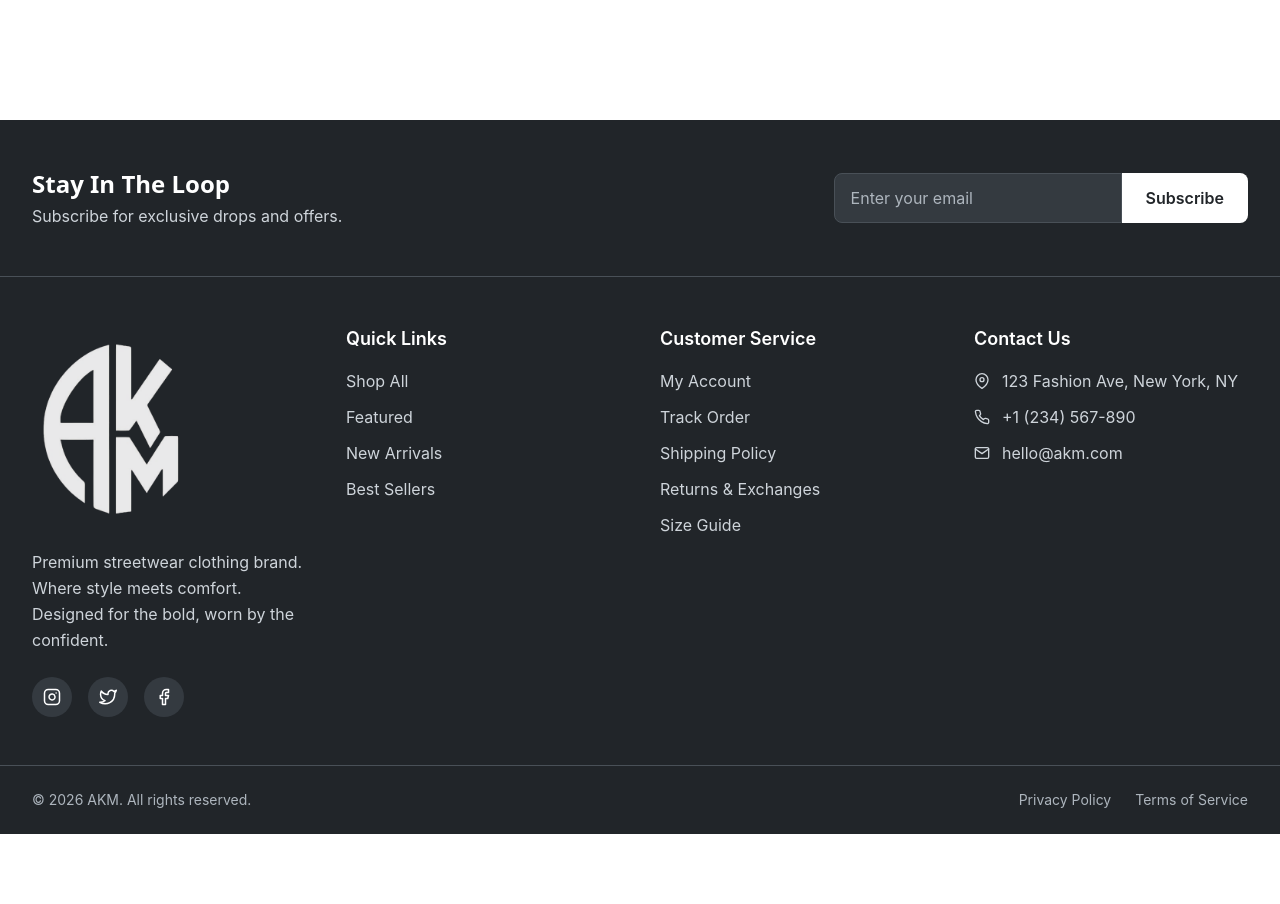
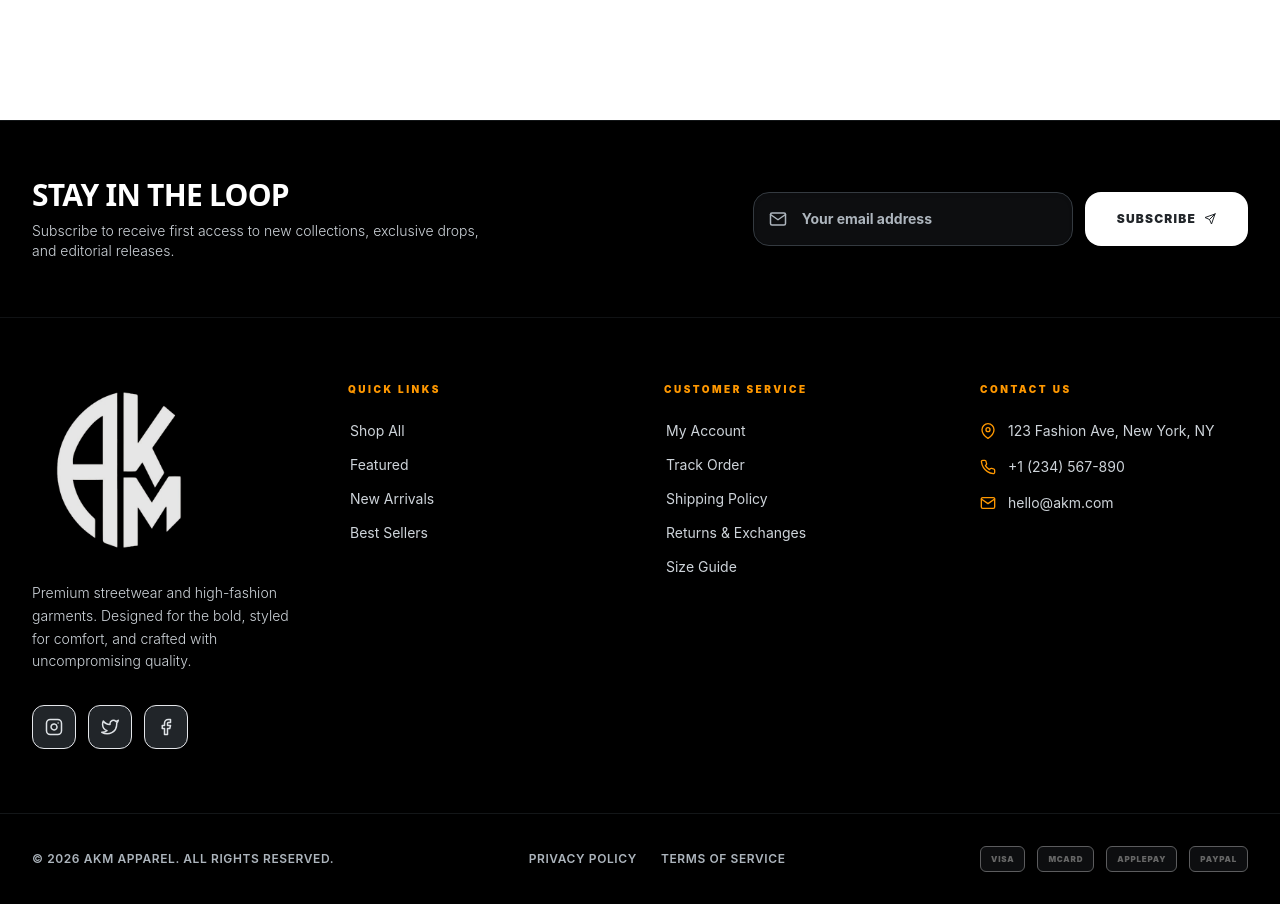
Before and after one commit to MoOsman5/akm-ecommerce, a Next.js app in the folder akm-frontend/: page /cart in a window 1280 px wide. Shown: the part 680-1584 px from the top of the page. Before the commit the page ends 1514 px from the top, so only its background shows below. Built offline with nearby package versions, Linux system fonts and the light colour scheme; no server answers.

Commit message:
feat: implement responsive footer component with newsletter subscription and navigation links

```diff
--- a/akm-frontend/src/components/Footer.tsx
+++ b/akm-frontend/src/components/Footer.tsx
@@ -1,57 +1,88 @@
+'use client';
+import { useState } from 'react';
 import Link from 'next/link';
-import Image from 'next/image';
-import { FiMail, FiPhone, FiMapPin, FiInstagram, FiTwitter, FiFacebook } from 'react-icons/fi';
+import { FiMail, FiPhone, FiMapPin, FiInstagram, FiTwitter, FiFacebook, FiChevronRight, FiSend, FiCheck } from 'react-icons/fi';
+import toast from 'react-hot-toast';
 
 export default function Footer() {
+  const [email, setEmail] = useState('');
+  const [subscribed, setSubscribed] = useState(false);
+
+  const handleSubscribe = (e: React.FormEvent) => {
+    e.preventDefault();
+    if (!email) return;
+    setSubscribed(true);
+    toast.success('Subscribed to newsletter!');
+    setEmail('');
+    setTimeout(() => setSubscribed(false), 5000);
+  };
+
   return (
-    <footer className="bg-dark-900 text-white">
-      {/* Newsletter */}
-      <div className="border-b border-dark-700">
-        <div className="container-custom py-12">
-          <div className="flex flex-col md:flex-row items-center justify-between gap-6">
-            <div>
-              <h3 className="font-display text-2xl font-bold">Stay In The Loop</h3>
-              <p className="text-dark-400 mt-1">Subscribe for exclusive drops and offers.</p>
+    <footer className="bg-black text-white border-t border-dark-900/60">
+      {/* Newsletter Section */}
+      <div className="border-b border-dark-900/50">
+        <div className="container-custom py-14">
+          <div className="flex flex-col lg:flex-row items-center justify-between gap-8">
+            <div className="space-y-2 text-center lg:text-left">
+              <h3 className="font-display text-2xl md:text-3xl font-black uppercase tracking-tight">Stay In The Loop</h3>
+              <p className="text-dark-400 text-sm font-light max-w-md">Subscribe to receive first access to new collections, exclusive drops, and editorial releases.</p>
             </div>
-            <div className="flex w-full md:w-auto">
-              <input
-                type="email"
-                placeholder="Enter your email"
-                className="px-4 py-3 bg-dark-800 border border-dark-700 rounded-l-lg text-white placeholder-dark-500 focus:outline-none focus:border-white flex-1 md:w-72"
-              />
-              <button className="bg-white text-dark-900 px-6 py-3 rounded-r-lg font-semibold hover:bg-dark-100 transition-colors">
-                Subscribe
+
+            <form onSubmit={handleSubscribe} className="w-full lg:w-auto flex flex-col sm:flex-row gap-3">
+              <div className="relative flex-1 sm:w-80">
+                <FiMail className="absolute left-4 top-1/2 -translate-y-1/2 text-dark-500" size={18} />
+                <input
+                  type="email"
+                  placeholder="Your email address"
+                  value={email}
+                  onChange={(e) => setEmail(e.target.value)}
+                  required
+                  className="w-full pl-12 pr-4 py-4 bg-dark-900/40 border border-dark-800 rounded-2xl text-white placeholder-dark-500 focus:outline-none focus:border-accent-500 focus:ring-1 focus:ring-accent-500 transition-all text-sm font-bold shadow-inner"
+                />
+              </div>
+              <button
+                type="submit"
+                disabled={subscribed}
+                className="bg-white text-dark-900 hover:bg-neutral-100 disabled:bg-accent-500 disabled:text-white px-8 py-4 rounded-2xl font-black uppercase tracking-widest text-xs transition-all active:scale-95 flex items-center justify-center gap-2 shrink-0 shadow-lg shadow-black/10"
+              >
+                {subscribed ? (
+                  <>
+                    <FiCheck size={14} className="animate-bounce" /> Subscribed
+                  </>
+                ) : (
+                  <>
+                    Subscribe <FiSend size={12} />
+                  </>
+                )}
               </button>
-            </div>
+            </form>
           </div>
         </div>
       </div>
 
-
-      {/* Main footer */}
-      <div className="container-custom py-12">
-        <div className="grid grid-cols-1 md:grid-cols-2 lg:grid-cols-4 gap-10">
-          {/* Brand */}
-          <div>
-            <div className="mb-6 mt-2 -ml-2 md:-ml-4">
-              {/* Using the dark logo variant suitable for dark backgrounds */}
+      {/* Main Footer Links */}
+      <div className="container-custom py-16">
+        <div className="grid grid-cols-1 md:grid-cols-2 lg:grid-cols-4 gap-12">
+          {/* Brand Col */}
+          <div className="space-y-6">
+            <div className="w-fit transition-transform duration-300 hover:scale-105">
               <img
                 src="/logo-dark.png"
                 alt="AKM Logo"
-                className="w-32 md:w-48 h-auto object-contain opacity-90"
+                className="w-36 md:w-44 h-auto object-contain opacity-90"
               />
             </div>
-            <p className="text-dark-400 leading-relaxed">
-              Premium streetwear clothing brand. Where style meets comfort. Designed for the bold, worn by the confident.
+            <p className="text-dark-400 text-sm leading-relaxed font-light">
+              Premium streetwear and high-fashion garments. Designed for the bold, styled for comfort, and crafted with uncompromising quality.
             </p>
-            <div className="flex space-x-4 mt-6">
-              <a href="#" className="w-10 h-10 rounded-full bg-dark-800 flex items-center justify-center hover:bg-white hover:text-dark-900 transition-all">
+            <div className="flex items-center space-x-3 pt-2">
+              <a href="#" className="w-11 h-11 rounded-xl bg-dark-900 border border-dark-850 flex items-center justify-center text-dark-300 hover:text-white hover:border-white hover:bg-white/5 transition-all duration-300 hover:shadow-[0_0_15px_rgba(255,255,255,0.1)] active:scale-90">
                 <FiInstagram size={18} />
               </a>
-              <a href="#" className="w-10 h-10 rounded-full bg-dark-800 flex items-center justify-center hover:bg-white hover:text-dark-900 transition-all">
+              <a href="#" className="w-11 h-11 rounded-xl bg-dark-900 border border-dark-850 flex items-center justify-center text-dark-300 hover:text-white hover:border-white hover:bg-white/5 transition-all duration-300 hover:shadow-[0_0_15px_rgba(255,255,255,0.1)] active:scale-90">
                 <FiTwitter size={18} />
               </a>
-              <a href="#" className="w-10 h-10 rounded-full bg-dark-800 flex items-center justify-center hover:bg-white hover:text-dark-900 transition-all">
+              <a href="#" className="w-11 h-11 rounded-xl bg-dark-900 border border-dark-850 flex items-center justify-center text-dark-300 hover:text-white hover:border-white hover:bg-white/5 transition-all duration-300 hover:shadow-[0_0_15px_rgba(255,255,255,0.1)] active:scale-90">
                 <FiFacebook size={18} />
               </a>
             </div>
@@ -59,52 +90,86 @@ export default function Footer() {
 
           {/* Quick Links */}
           <div>
-            <h4 className="font-semibold text-lg mb-4">Quick Links</h4>
-            <ul className="space-y-3">
-              <li><Link href="/products" className="text-dark-400 hover:text-white transition-colors">Shop All</Link></li>
-              <li><Link href="/products?featured=true" className="text-dark-400 hover:text-white transition-colors">Featured</Link></li>
-              <li><Link href="/products?sort=newest" className="text-dark-400 hover:text-white transition-colors">New Arrivals</Link></li>
-              <li><Link href="/products?sort=popular" className="text-dark-400 hover:text-white transition-colors">Best Sellers</Link></li>
+            <h4 className="text-[10px] font-black uppercase tracking-[0.25em] text-accent-500 mb-6 block">Quick Links</h4>
+            <ul className="space-y-3.5">
+              {['Shop All', 'Featured', 'New Arrivals', 'Best Sellers'].map((item, idx) => {
+                const paths = ['/products', '/products?featured=true', '/products?sort=newest', '/products?sort=popular'];
+                return (
+                  <li key={idx}>
+                    <Link href={paths[idx]} className="group flex items-center text-sm text-dark-400 hover:text-white transition-all duration-300">
+                      <FiChevronRight size={12} className="opacity-0 -ml-4 group-hover:opacity-100 group-hover:ml-0 text-accent-400 transition-all duration-300 mr-1.5 shrink-0" />
+                      <span className="group-hover:translate-x-1 transition-transform duration-300">{item}</span>
+                    </Link>
+                  </li>
+                );
+              })}
             </ul>
           </div>
 
           {/* Customer Service */}
           <div>
-            <h4 className="font-semibold text-lg mb-4">Customer Service</h4>
-            <ul className="space-y-3">
-              <li><Link href="/account" className="text-dark-400 hover:text-white transition-colors">My Account</Link></li>
-              <li><Link href="/account/orders" className="text-dark-400 hover:text-white transition-colors">Track Order</Link></li>
-              <li><Link href="#" className="text-dark-400 hover:text-white transition-colors">Shipping Policy</Link></li>
-              <li><Link href="#" className="text-dark-400 hover:text-white transition-colors">Returns & Exchanges</Link></li>
-              <li><Link href="#" className="text-dark-400 hover:text-white transition-colors">Size Guide</Link></li>
+            <h4 className="text-[10px] font-black uppercase tracking-[0.25em] text-accent-500 mb-6 block">Customer Service</h4>
+            <ul className="space-y-3.5">
+              {['My Account', 'Track Order', 'Shipping Policy', 'Returns & Exchanges', 'Size Guide'].map((item, idx) => {
+                const paths = ['/account', '/account/orders', '#', '#', '#'];
+                return (
+                  <li key={idx}>
+                    <Link href={paths[idx]} className="group flex items-center text-sm text-dark-400 hover:text-white transition-all duration-300">
+                      <FiChevronRight size={12} className="opacity-0 -ml-4 group-hover:opacity-100 group-hover:ml-0 text-accent-400 transition-all duration-300 mr-1.5 shrink-0" />
+                      <span className="group-hover:translate-x-1 transition-transform duration-300">{item}</span>
+                    </Link>
+                  </li>
+                );
+              })}
             </ul>
           </div>
 
           {/* Contact */}
           <div>
-            <h4 className="font-semibold text-lg mb-4">Contact Us</h4>
-            <ul className="space-y-3">
-              <li className="flex items-center space-x-3 text-dark-400">
-                <FiMapPin size={16} /> <span>123 Fashion Ave, New York, NY</span>
+            <h4 className="text-[10px] font-black uppercase tracking-[0.25em] text-accent-500 mb-6 block">Contact Us</h4>
+            <ul className="space-y-4">
+              <li className="flex items-start space-x-3 text-sm text-dark-400 hover:text-white transition-colors group cursor-pointer">
+                <FiMapPin size={16} className="text-accent-500 shrink-0 mt-0.5" />
+                <span>123 Fashion Ave, New York, NY</span>
               </li>
-              <li className="flex items-center space-x-3 text-dark-400">
-                <FiPhone size={16} /> <span>+1 (234) 567-890</span>
+              <li className="flex items-center space-x-3 text-sm text-dark-400 hover:text-white transition-colors group cursor-pointer">
+                <FiPhone size={16} className="text-accent-500 shrink-0" />
+                <span>+1 (234) 567-890</span>
               </li>
-              <li className="flex items-center space-x-3 text-dark-400">
-                <FiMail size={16} /> <span>hello@akm.com</span>
+              <li className="flex items-center space-x-3 text-sm text-dark-400 hover:text-white transition-colors group cursor-pointer">
+                <FiMail size={16} className="text-accent-500 shrink-0" />
+                <span>hello@akm.com</span>
               </li>
             </ul>
           </div>
         </div>
       </div>
 
-      {/* Bottom bar */}
-      <div className="border-t border-dark-700">
-        <div className="container-custom py-6 flex flex-col md:flex-row items-center justify-between text-sm text-dark-500">
-          <p>© 2026 AKM. All rights reserved.</p>
-          <div className="flex space-x-6 mt-3 md:mt-0">
+      {/* Bottom Bar */}
+      <div className="border-t border-dark-900/60 py-8 bg-dark-950/20">
+        <div className="container-custom flex flex-col md:flex-row items-center justify-between gap-4 text-xs font-semibold uppercase tracking-wider text-dark-500">
+          <p>© 2026 AKM Apparel. All rights reserved.</p>
+
+          {/* Middle terms links */}
+          <div className="flex space-x-6">
             <a href="#" className="hover:text-white transition-colors">Privacy Policy</a>
             <a href="#" className="hover:text-white transition-colors">Terms of Service</a>
+          </div>
+
+          {/* Payment Methods Badges */}
+          <div className="flex items-center space-x-3 opacity-40 hover:opacity-85 transition-opacity duration-300">
+            <div className="px-2.5 py-1 bg-dark-900 border border-dark-850 rounded-md text-[8px] font-black tracking-widest uppercase text-white shadow-sm">
+              Visa
+            </div>
+            <div className="px-2.5 py-1 bg-dark-900 border border-dark-850 rounded-md text-[8px] font-black tracking-widest uppercase text-white shadow-sm">
+              MCard
+            </div>
+            <div className="px-2.5 py-1 bg-dark-900 border border-dark-850 rounded-md text-[8px] font-black tracking-widest uppercase text-white shadow-sm">
+              ApplePay
+            </div>
+            <div className="px-2.5 py-1 bg-dark-900 border border-dark-850 rounded-md text-[8px] font-black tracking-widest uppercase text-white shadow-sm">
+              PayPal
+            </div>
           </div>
         </div>
       </div>
```
